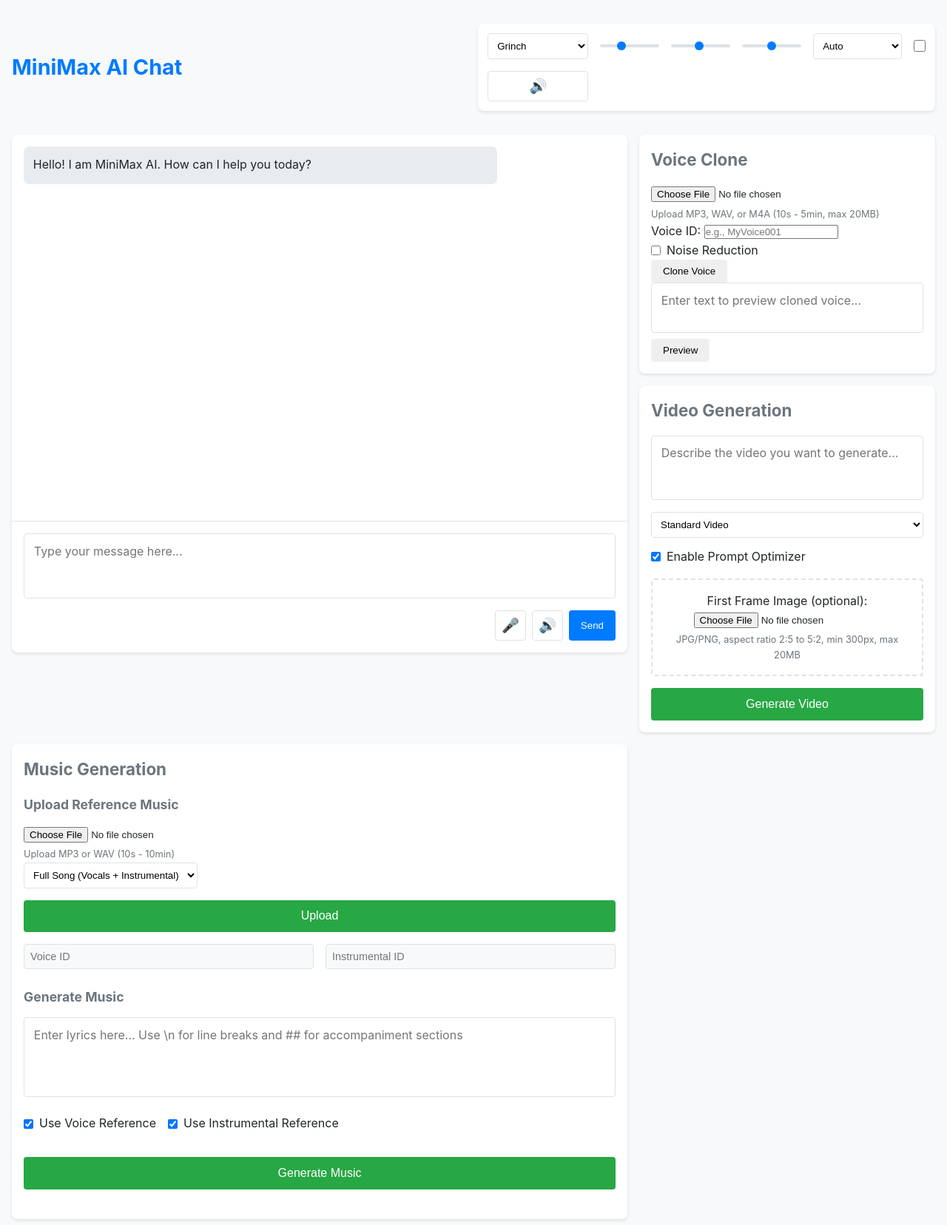
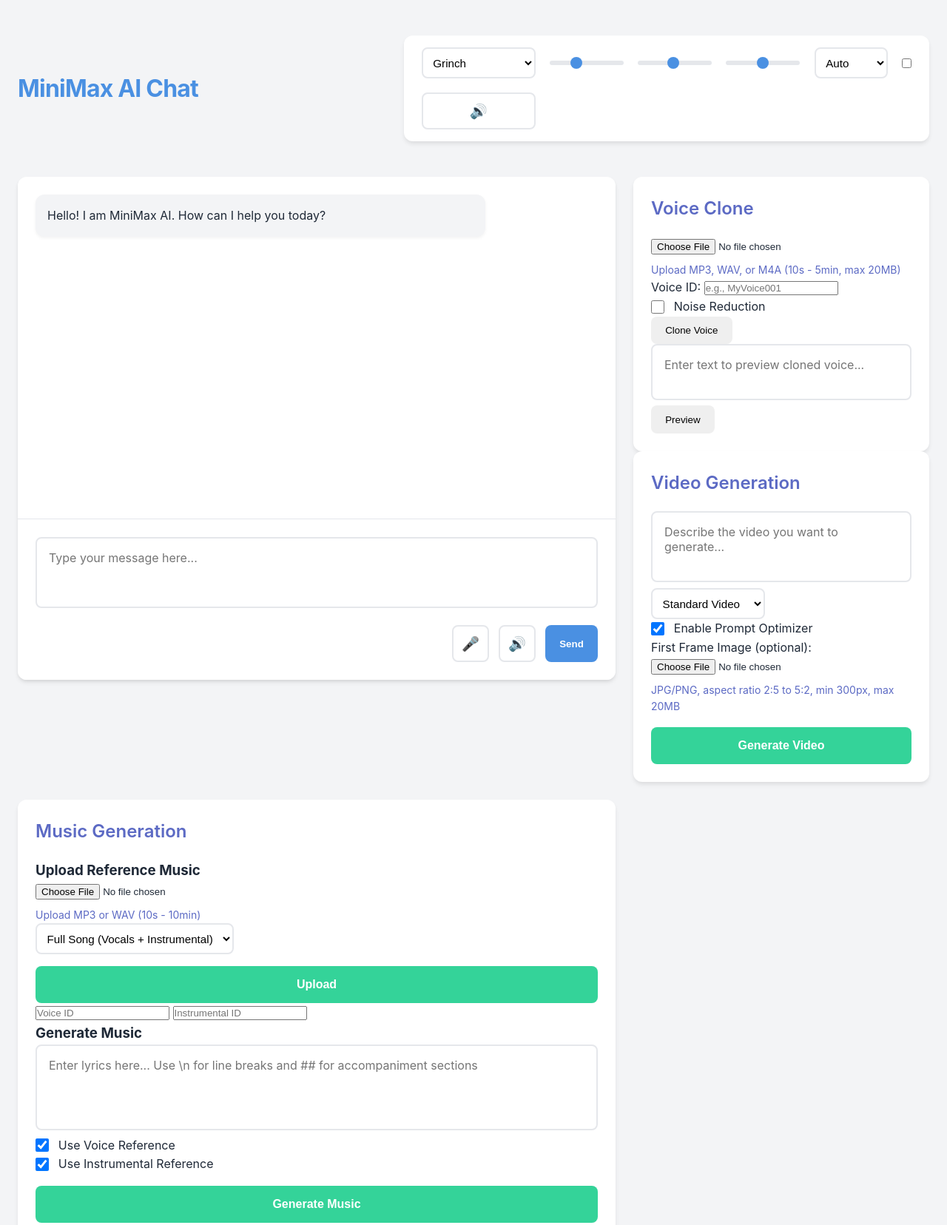
Before and after one commit to playhousehosting/mini_max_ai, a website: page index.html in a window 1280 px wide. Shown: the top 1656 px of the page at 74% size. Drawn offline with Linux system fonts and the light colour scheme.

Commit message:
updated main visuals on main page

```diff
--- a/style.css
+++ b/style.css
@@ -1,11 +1,13 @@
 :root {
-    --primary-color: #007bff;
-    --secondary-color: #6c757d;
-    --success-color: #28a745;
-    --error-color: #dc3545;
-    --background-color: #f8f9fa;
-    --border-color: #dee2e6;
-    --text-color: #212529;
+    --primary-color: #4a90e2;
+    --secondary-color: #5c6ac4;
+    --success-color: #34d399;
+    --error-color: #ef4444;
+    --background-color: #f3f4f6;
+    --border-color: #e5e7eb;
+    --text-color: #1f2937;
+    --panel-bg: #ffffff;
+    --hover-color: #3b82f6;
 }
 
 * {
@@ -15,7 +17,7 @@
 }
 
 body {
-    font-family: -apple-system, BlinkMacSystemFont, 'Segoe UI', Roboto, Arial, sans-serif;
+    font-family: 'Inter', -apple-system, BlinkMacSystemFont, 'Segoe UI', Roboto, Arial, sans-serif;
     line-height: 1.6;
     color: var(--text-color);
     background-color: var(--background-color);
@@ -24,7 +26,7 @@
 .app-container {
     max-width: 1400px;
     margin: 0 auto;
-    padding: 1rem;
+    padding: 1.5rem;
     min-height: 100vh;
     display: flex;
     flex-direction: column;
@@ -34,45 +36,68 @@
     display: flex;
     justify-content: space-between;
     align-items: center;
-    padding: 1rem 0;
-    margin-bottom: 1rem;
+    padding: 1.5rem 0;
+    margin-bottom: 1.5rem;
 }
 
 h1 {
-    font-size: 1.8rem;
+    font-size: 2rem;
     color: var(--primary-color);
+    font-weight: 700;
+    letter-spacing: -0.025em;
 }
 
 main {
     display: grid;
     grid-template-columns: 1fr 400px;
-    gap: 1rem;
+    gap: 1.5rem;
     flex-grow: 1;
 }
 
 .chat-container {
-    background: white;
-    border-radius: 8px;
-    box-shadow: 0 2px 4px rgba(0, 0, 0, 0.1);
+    background: var(--panel-bg);
+    border-radius: 12px;
+    box-shadow: 0 4px 6px -1px rgba(0, 0, 0, 0.1), 0 2px 4px -1px rgba(0, 0, 0, 0.06);
     display: flex;
     flex-direction: column;
-    height: calc(100vh - 100px);
+    height: calc(100vh - 120px);
+    transition: box-shadow 0.3s ease;
+}
+
+.chat-container:hover {
+    box-shadow: 0 10px 15px -3px rgba(0, 0, 0, 0.1), 0 4px 6px -2px rgba(0, 0, 0, 0.05);
 }
 
 .messages {
     flex-grow: 1;
     overflow-y: auto;
-    padding: 1rem;
+    padding: 1.5rem;
+    scrollbar-width: thin;
+    scrollbar-color: var(--border-color) transparent;
+}
+
+.messages::-webkit-scrollbar {
+    width: 6px;
+}
+
+.messages::-webkit-scrollbar-track {
+    background: transparent;
+}
+
+.messages::-webkit-scrollbar-thumb {
+    background-color: var(--border-color);
+    border-radius: 3px;
 }
 
 .message {
     margin-bottom: 1rem;
-    padding: 0.8rem;
-    border-radius: 8px;
+    padding: 1rem;
+    border-radius: 12px;
     max-width: 80%;
     opacity: 0;
     transform: translateY(10px);
     animation: message-appear 0.3s ease forwards;
+    box-shadow: 0 2px 4px rgba(0, 0, 0, 0.05);
 }
 
 @keyframes message-appear {
@@ -89,22 +114,22 @@
 }
 
 .message.bot {
-    background-color: #e9ecef;
+    background-color: #f3f4f6;
     margin-right: auto;
 }
 
 .message.typing {
-    background-color: #e9ecef;
+    background-color: #f3f4f6;
     margin-right: auto;
-    padding: 0.5rem 1rem;
+    padding: 0.8rem 1.2rem;
     display: flex;
     align-items: center;
-    gap: 0.3rem;
+    gap: 0.4rem;
 }
 
 .typing-dot {
-    width: 6px;
-    height: 6px;
+    width: 8px;
+    height: 8px;
     background: var(--secondary-color);
     border-radius: 50%;
     opacity: 0.5;
@@ -123,13 +148,13 @@
     display: inline-flex;
     align-items: center;
     gap: 0.5rem;
-    padding: 0.3rem 0.8rem;
-    border-radius: 4px;
+    padding: 0.4rem 1rem;
+    border-radius: 6px;
     background: var(--success-color);
     color: white;
-    font-size: 0.8rem;
+    font-size: 0.875rem;
     opacity: 0;
-    transition: opacity 0.3s;
+    transition: all 0.3s ease;
 }
 
 .status-indicator.visible {
@@ -142,205 +167,183 @@
 
 .message pre {
     background: #f8f9fa;
-    padding: 0.8rem;
-    border-radius: 4px;
+    padding: 1rem;
+    border-radius: 6px;
     overflow-x: auto;
-    margin: 0.5rem 0;
+    margin: 0.8rem 0;
+    font-size: 0.9rem;
 }
 
 .message code {
     background: #f8f9fa;
     padding: 0.2rem 0.4rem;
-    border-radius: 2px;
-    font-family: monospace;
+    border-radius: 4px;
+    font-family: 'Fira Code', monospace;
+    font-size: 0.9rem;
 }
 
 .input-area {
     border-top: 1px solid var(--border-color);
-    padding: 1rem;
+    padding: 1.5rem;
     position: relative;
-}
-
-.input-area.loading textarea {
-    opacity: 0.7;
-    cursor: not-allowed;
-}
-
-.input-area.loading button {
-    pointer-events: none;
-    opacity: 0.7;
-}
-
-.side-panels {
-    display: flex;
-    flex-direction: column;
-    gap: 1rem;
-}
-
-.panel {
-    background: white;
-    border-radius: 8px;
-    padding: 1rem;
-    box-shadow: 0 2px 4px rgba(0, 0, 0, 0.1);
-}
-
-.panel h2 {
-    color: var(--secondary-color);
-    margin-bottom: 1rem;
-    font-size: 1.4rem;
+    background: var(--panel-bg);
+    border-radius: 0 0 12px 12px;
 }
 
 textarea {
     width: 100%;
-    padding: 0.8rem;
-    border: 1px solid var(--border-color);
-    border-radius: 4px;
+    padding: 1rem;
+    border: 2px solid var(--border-color);
+    border-radius: 8px;
     resize: none;
     font-family: inherit;
     font-size: 1rem;
+    transition: border-color 0.2s ease, box-shadow 0.2s ease;
+}
+
+textarea:focus {
+    outline: none;
+    border-color: var(--primary-color);
+    box-shadow: 0 0 0 3px rgba(74, 144, 226, 0.1);
 }
 
 button {
-    padding: 0.5rem 1rem;
+    padding: 0.7rem 1.2rem;
     border: none;
-    border-radius: 4px;
+    border-radius: 8px;
     cursor: pointer;
     font-weight: 500;
-    transition: opacity 0.2s;
+    transition: all 0.2s ease;
 }
 
 button:hover {
-    opacity: 0.9;
+    transform: translateY(-1px);
+    box-shadow: 0 4px 6px -1px rgba(0, 0, 0, 0.1);
+}
+
+button:active {
+    transform: translateY(0);
 }
 
 .button-group {
     display: flex;
-    gap: 0.5rem;
+    gap: 0.8rem;
     justify-content: flex-end;
-    margin-top: 0.5rem;
+    margin-top: 1rem;
 }
 
 #send-message {
     background-color: var(--primary-color);
     color: white;
+    font-weight: 600;
+}
+
+#send-message:hover {
+    background-color: var(--hover-color);
 }
 
 .icon-button {
-    padding: 0.5rem;
-    background: none;
-    border: 1px solid var(--border-color);
+    padding: 0.7rem;
+    background: white;
+    border: 2px solid var(--border-color);
     font-size: 1.2rem;
+    border-radius: 8px;
+    transition: all 0.2s ease;
+}
+
+.icon-button:hover {
+    border-color: var(--primary-color);
+    color: var(--primary-color);
 }
 
 .voice-controls {
     display: grid;
     grid-template-columns: auto 1fr auto auto auto auto;
-    gap: 1rem;
+    gap: 1.2rem;
     align-items: center;
-    padding: 0.8rem;
-    background: white;
-    border-radius: 8px;
-    box-shadow: 0 2px 4px rgba(0, 0, 0, 0.1);
+    padding: 1rem 1.5rem;
+    background: var(--panel-bg);
+    border-radius: 12px;
+    box-shadow: 0 4px 6px -1px rgba(0, 0, 0, 0.1);
 }
 
-.voice-control-group {
-    display: flex;
-    align-items: center;
-    gap: 0.5rem;
-    position: relative;
+.voice-controls select,
+.panel select {
+    padding: 0.6rem;
+    border: 2px solid var(--border-color);
+    border-radius: 8px;
+    background-color: white;
+    font-size: 0.95rem;
+    transition: all 0.2s ease;
+    cursor: pointer;
 }
 
-.voice-control-group::after {
-    content: attr(data-label);
-    position: absolute;
-    top: -1.2rem;
-    left: 0;
-    font-size: 0.75rem;
-    color: var(--secondary-color);
+.voice-controls select:hover,
+.panel select:hover {
+    border-color: var(--primary-color);
 }
 
 .voice-controls input[type="range"] {
-    width: 80px;
-    height: 4px;
+    width: 100px;
+    height: 6px;
     -webkit-appearance: none;
     background: var(--border-color);
-    border-radius: 2px;
+    border-radius: 3px;
     cursor: pointer;
-    margin: 0;
-}
-
-.voice-controls input[type="range"]:focus {
-    outline: none;
-}
-
-.voice-controls input[type="range"]:hover::-webkit-slider-thumb {
-    background: var(--primary-color);
-    transform: scale(1.2);
 }
 
 .voice-controls input[type="range"]::-webkit-slider-thumb {
     -webkit-appearance: none;
-    width: 12px;
-    height: 12px;
+    width: 16px;
+    height: 16px;
     background: var(--primary-color);
     border-radius: 50%;
     cursor: pointer;
+    transition: all 0.2s ease;
 }
 
-.voice-controls input[type="checkbox"] {
-    width: 16px;
-    height: 16px;
-    cursor: pointer;
+.voice-controls input[type="range"]::-webkit-slider-thumb:hover {
+    transform: scale(1.2);
+    box-shadow: 0 0 0 4px rgba(74, 144, 226, 0.2);
 }
 
-.voice-controls select {
-    min-width: 120px;
+.panel {
+    background: var(--panel-bg);
+    border-radius: 12px;
+    padding: 1.5rem;
+    box-shadow: 0 4px 6px -1px rgba(0, 0, 0, 0.1);
+    transition: box-shadow 0.3s ease;
 }
 
-.voice-controls label {
-    display: flex;
-    align-items: center;
-    gap: 0.5rem;
-    color: var(--text-color);
-    font-size: 0.9rem;
+.panel:hover {
+    box-shadow: 0 10px 15px -3px rgba(0, 0, 0, 0.1);
 }
 
-select {
-    padding: 0.5rem;
-    border: 1px solid var(--border-color);
-    border-radius: 4px;
-    background-color: white;
+.panel h2 {
+    color: var(--secondary-color);
+    margin-bottom: 1.2rem;
+    font-size: 1.5rem;
+    font-weight: 600;
 }
 
 .hint {
-    font-size: 0.8rem;
+    font-size: 0.875rem;
     color: var(--secondary-color);
-    margin-top: 0.3rem;
+    margin-top: 0.5rem;
 }
 
 .checkbox {
     display: flex;
     align-items: center;
-    gap: 0.5rem;
+    gap: 0.8rem;
+    cursor: pointer;
 }
 
-.video-input-section {
-    display: flex;
-    flex-direction: column;
-    gap: 1rem;
-}
-
-.video-settings {
-    display: flex;
-    flex-direction: column;
-    gap: 0.8rem;
-}
-
-.image-upload, .subject-upload {
-    border: 2px dashed var(--border-color);
-    padding: 1rem;
+.checkbox input[type="checkbox"] {
+    width: 18px;
+    height: 18px;
     border-radius: 4px;
-    text-align: center;
+    cursor: pointer;
 }
 
 .progress-bar {
@@ -359,101 +362,46 @@
     transition: width 0.3s ease;
 }
 
-.video-result video, .music-result audio {
+.video-result video,
+.music-result audio {
     width: 100%;
-    border-radius: 4px;
+    border-radius: 8px;
     margin: 1rem 0;
+    box-shadow: 0 2px 4px rgba(0, 0, 0, 0.1);
 }
 
-.music-upload-section, .music-generation-section {
-    margin-bottom: 1.5rem;
-}
-
-.reference-ids {
-    display: flex;
-    gap: 1rem;
-    margin-top: 1rem;
-}
-
-.reference-ids input {
-    flex: 1;
-    padding: 0.5rem;
-    border: 1px solid var(--border-color);
-    border-radius: 4px;
-    background-color: #f8f9fa;
-    font-size: 0.9rem;
-}
-
-.generation-settings {
-    display: flex;
-    gap: 1rem;
-    margin: 1rem 0;
-}
-
-#upload-music, #generate-music {
-    background-color: var(--success-color);
-    color: white;
-    width: 100%;
-    padding: 0.8rem;
-    margin-top: 1rem;
-    font-size: 1rem;
-}
-
-#download-music {
-    background-color: var(--secondary-color);
-    color: white;
-    width: 100%;
-}
-
-.music-gen-panel h3 {
-    color: var(--secondary-color);
-    margin-bottom: 0.8rem;
-    font-size: 1.1rem;
-}
-
-#lyrics-input {
-    min-height: 100px;
-}
-
-.video-result video {
-    width: 100%;
-    border-radius: 4px;
-    margin: 1rem 0;
-}
-
+#upload-music,
+#generate-music,
 #generate-video {
     background-color: var(--success-color);
     color: white;
     width: 100%;
-    padding: 0.8rem;
+    padding: 1rem;
     font-size: 1rem;
+    font-weight: 600;
+    margin-top: 1rem;
 }
 
+#download-music,
 #download-video {
     background-color: var(--secondary-color);
     color: white;
     width: 100%;
+    font-weight: 600;
 }
 
 .status-message {
     position: fixed;
-    bottom: 1rem;
+    bottom: 2rem;
     left: 50%;
     transform: translateX(-50%);
-    padding: 0.8rem 1.5rem;
-    border-radius: 4px;
+    padding: 1rem 2rem;
+    border-radius: 8px;
     background-color: var(--secondary-color);
     color: white;
     display: none;
     z-index: 1000;
-}
-
-.status-message.success {
-    background-color: var(--success-color);
-}
-
-.status-message.error {
-    background-color: var(--error-color);
+    box-shadow: 0 4px 6px -1px rgba(0, 0, 0, 0.1);
 }
 
 @media (max-width: 1024px) {
@@ -465,14 +413,15 @@
         height: 60vh;
     }
 
-    .side-panels {
+    .voice-controls {
+        grid-template-columns: 1fr 1fr;
         gap: 1rem;
     }
 }
 
 @media (max-width: 480px) {
     .app-container {
-        padding: 0.5rem;
+        padding: 0.8rem;
     }
 
     header {
@@ -480,4 +429,17 @@
         gap: 1rem;
         text-align: center;
     }
+
+    .voice-controls {
+        grid-template-columns: 1fr;
+        gap: 1rem;
+    }
+
+    .button-group {
+        flex-wrap: wrap;
+    }
+
+    #send-message {
+        width: 100%;
+    }
 }
```
